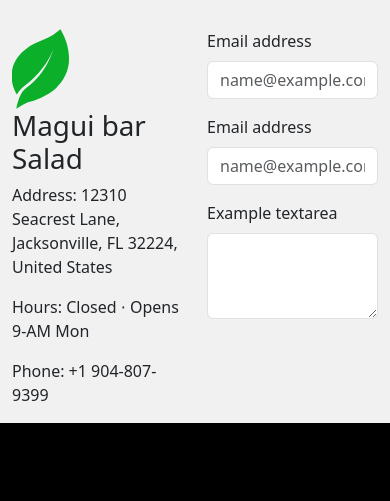
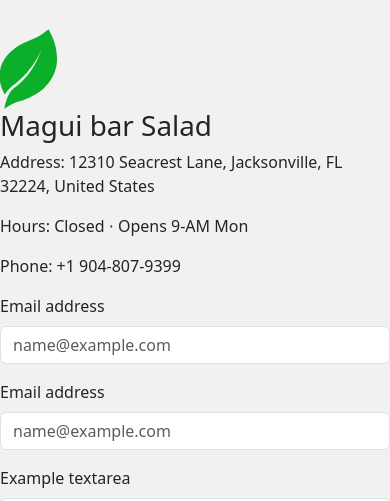
Before and after one commit to AbrahamEsc1911/FDSRestaurantMegui, a plain HTML site: page pages/contact.html in a window 390 px wide. Shown: the part 154-655 px from the top of the page. Drawn offline with nearby package versions, Linux system fonts and the light colour scheme.

Commit message:
Feat: Responsive Contact done

```diff
--- a/pages/contact.html
+++ b/pages/contact.html
@@ -38,9 +38,9 @@
     </header>
 
     <!-- FORM -->
-    <div class="container-xl">
+    <div class="container-mg">
         <div class="row align-items-start">
-            <div class="col">
+            <div class="col-lg-4 col-md-8 col-ms-10">
                 <img id="icon-contact" src="../img/favicon.svg" alt="">
               <h1>Magui bar Salad</h1>
               <p>Address: 12310 Seacrest Lane, Jacksonville, FL 32224, United States</p>
@@ -48,7 +48,7 @@
                 <p>Phone: +1 904-807-9399</p>
               </p>
             </div>
-            <div class="col ">
+            <div class="col-lg-4 col-md-8 col-ms-10">
                 <div class="mb-3">
                     <label for="exampleFormControlInput1" class="form-label">Email address</label>
                     <input type="email" class="form-control" id="exampleFormControlInput1" placeholder="name@example.com">
```
